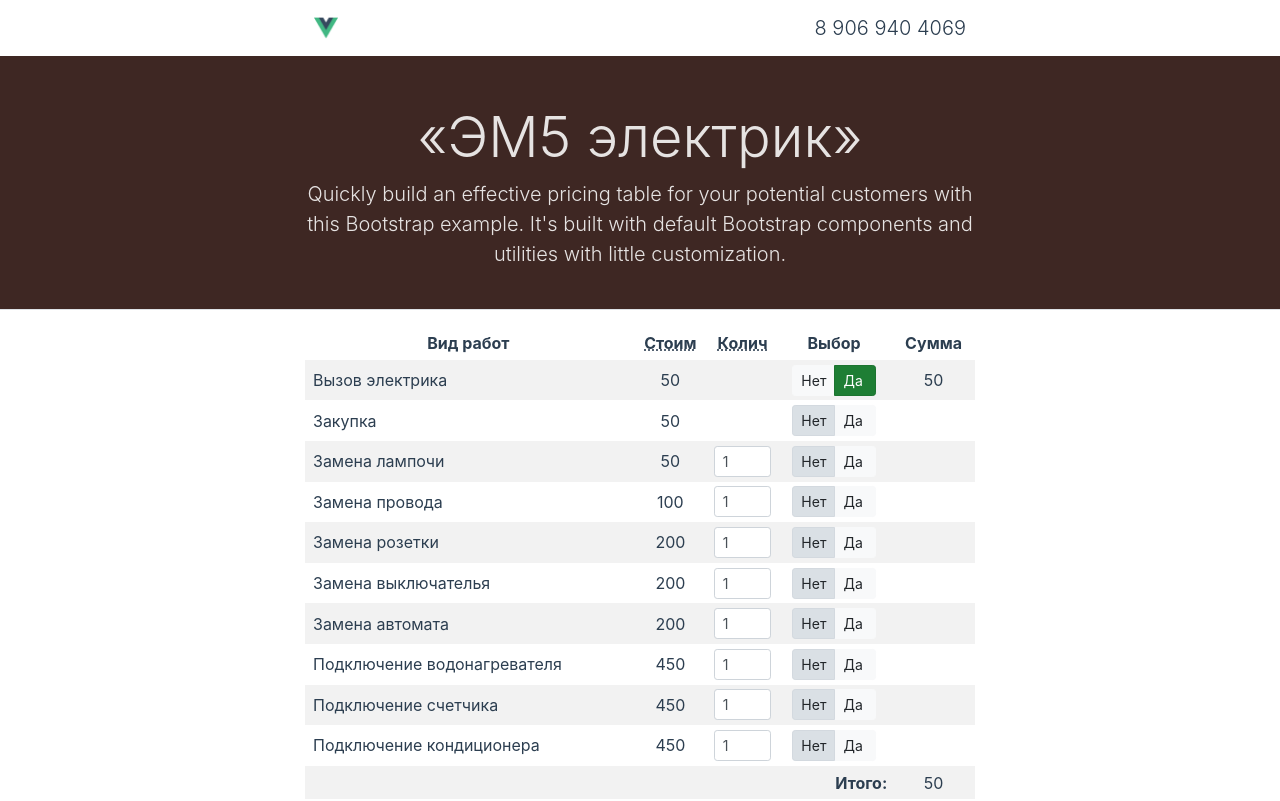
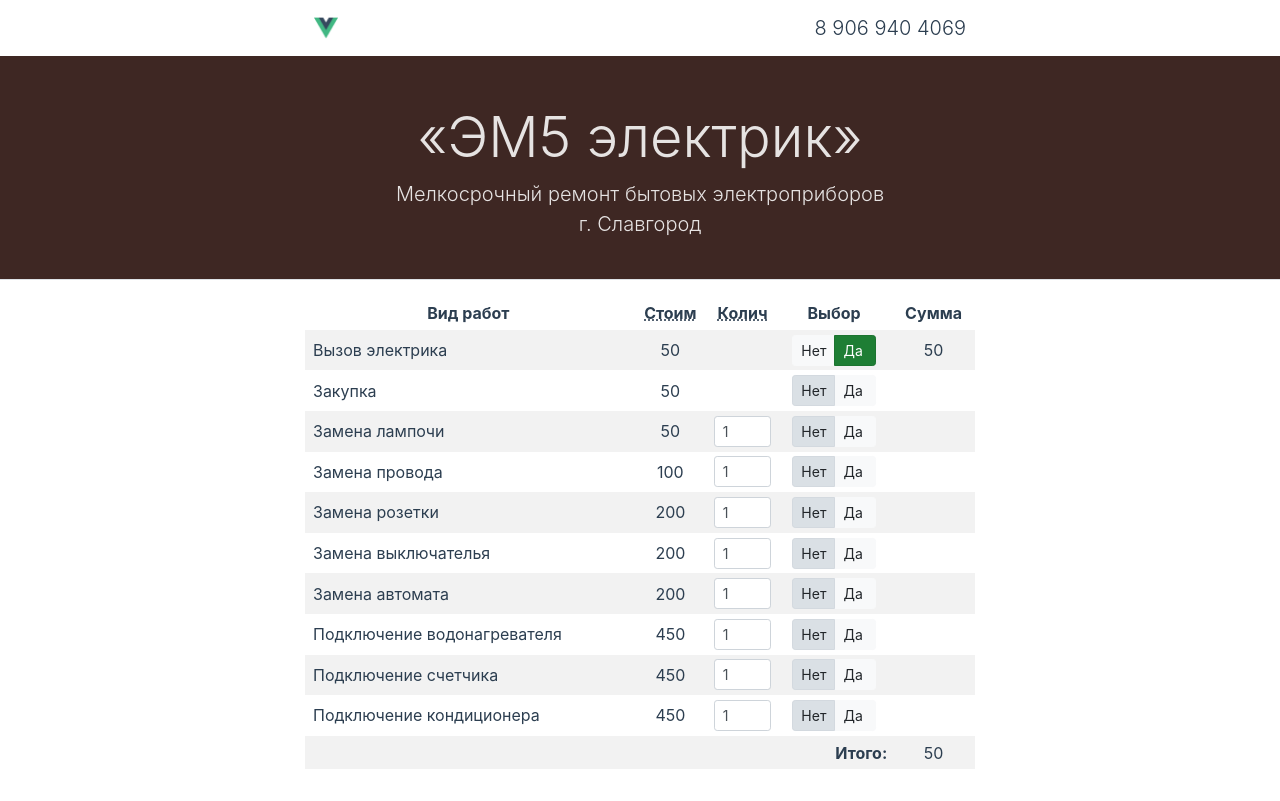
Before and after one commit to mccrush/em5, a Vue app: page / in a window 1280 px wide. Shown: the top 801 px of the page. Built offline with nearby package versions, Linux system fonts and the light colour scheme.

Commit message:
Обновляет описание

```diff
--- a/src/components/Hellow.vue
+++ b/src/components/Hellow.vue
@@ -3,7 +3,7 @@
 
     <div class="pricing-header px-3 py-3 pt-md-5 pb-md-4 mx-auto text-center">
       <h1 class="display-4">«ЭМ5 электрик»</h1>
-      <p class="lead">Quickly build an effective pricing table for your potential customers with this Bootstrap example. It's built with default Bootstrap components and utilities with little customization.</p>
+      <p class="lead">Мелкосрочный ремонт бытовых электроприборов<br>г. Славгород</p>
     </div>
 
   </div>
```
